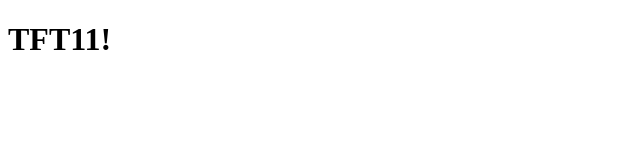
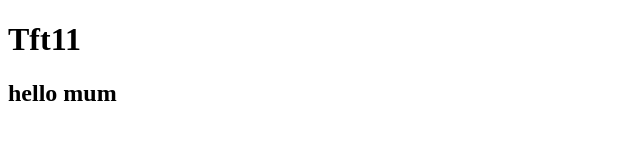
Before and after one commit to tft11/first-repo, a plain HTML site: page index.html in a window 1280 px wide. Shown: the whole page, without its empty margins (0-640 px from the left). Drawn offline with Linux system fonts and the light colour scheme.

Commit message:
second commit

```diff
--- a/index.html
+++ b/index.html
@@ -6,6 +6,7 @@
     <title>Document</title>
 </head>
 <body>
-    <h1>TFT11!</h1>
+    <h1>Tft11</h1>
+    <h2>hello mum</h2>
 </body>
 </html>
```
